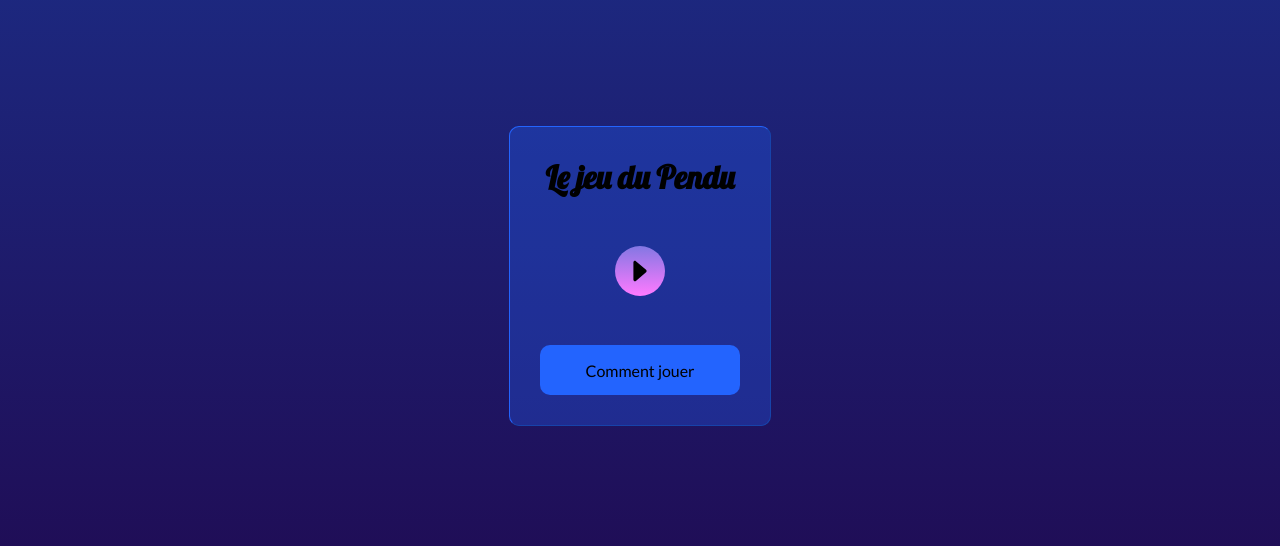
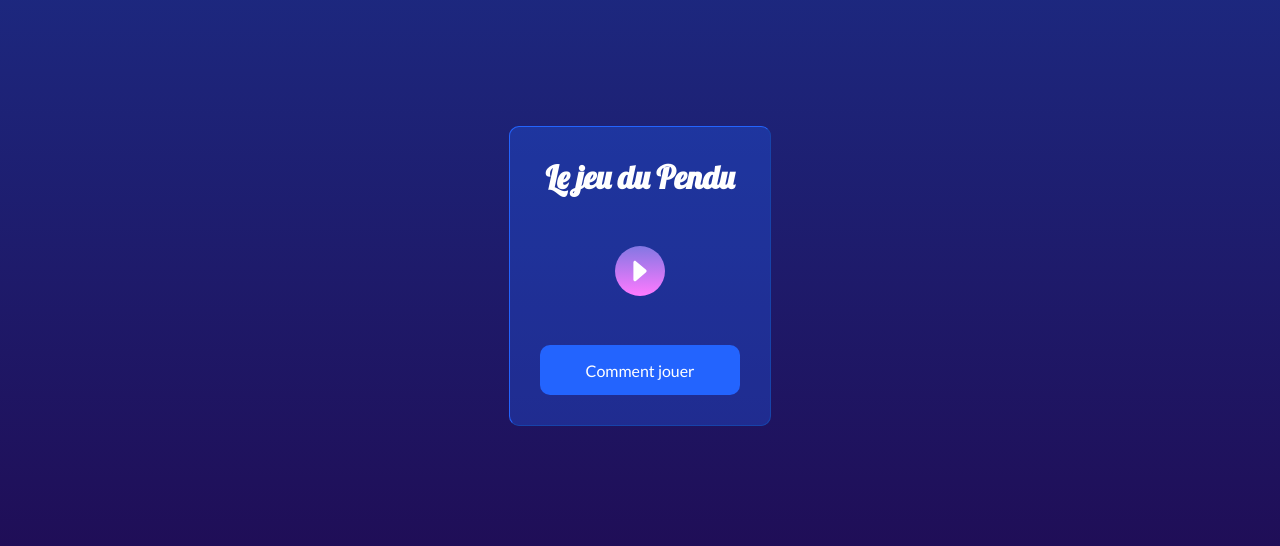
Before and after one commit to Leorio21/leJeuDuPendu, a Next.js app: page / in a window 1280 px wide. Shown: the part 124-670 px from the top of the page. Built offline with nearby package versions, Linux system fonts and the light colour scheme.

Commit message:
Fix: color body error

```diff
--- a/app/globals.css
+++ b/app/globals.css
@@ -55,6 +55,7 @@ body {
     rgb(var(--background-color--dark)),
     rgb(var(--background-color--light))
     );
+  color: #FFFFFF;
   font-family: var(--font--lato);
 }
 
```
